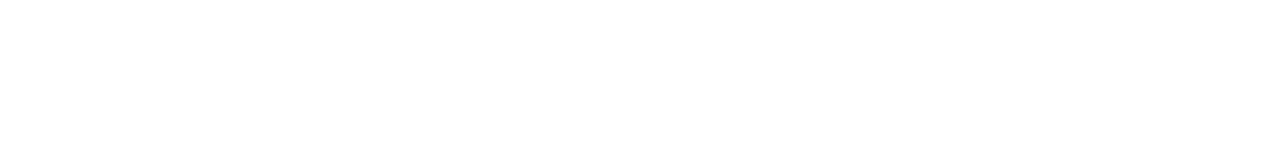
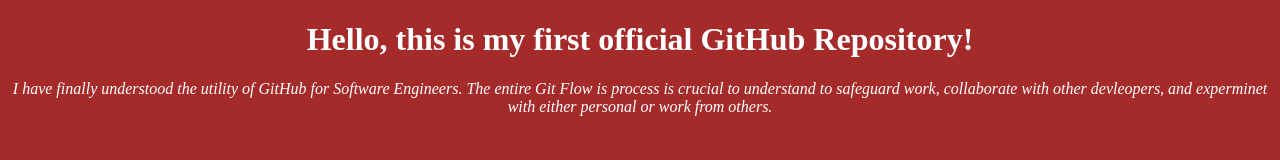
Before and after one commit to chrisjimenez10/my-project, a plain HTML site: page index.html in a window 1280 px wide. Drawn offline with Linux system fonts and the light colour scheme.

Commit message:
created and styled h1, p elements

```diff
--- a/index.html
+++ b/index.html
@@ -4,8 +4,21 @@
     <meta charset="UTF-8">
     <meta name="viewport" content="width=device-width, initial-scale=1.0">
     <title>Document</title>
+    <style>
+        body {
+            background-color: brown;
+        }
+        h1, p {
+            text-align: center;
+            color: White;
+        }
+        p {
+            font-style: italic;
+        }
+    </style>
 </head>
 <body>
-
+    <h1>Hello, this is my first official GitHub Repository!</h1>
+    <p>I have finally understood the utility of GitHub for Software Engineers. The entire Git Flow is process is crucial to understand to safeguard work, collaborate with other devleopers, and experminet with either personal or work from others.</p>
 </body>
 </html>
```
